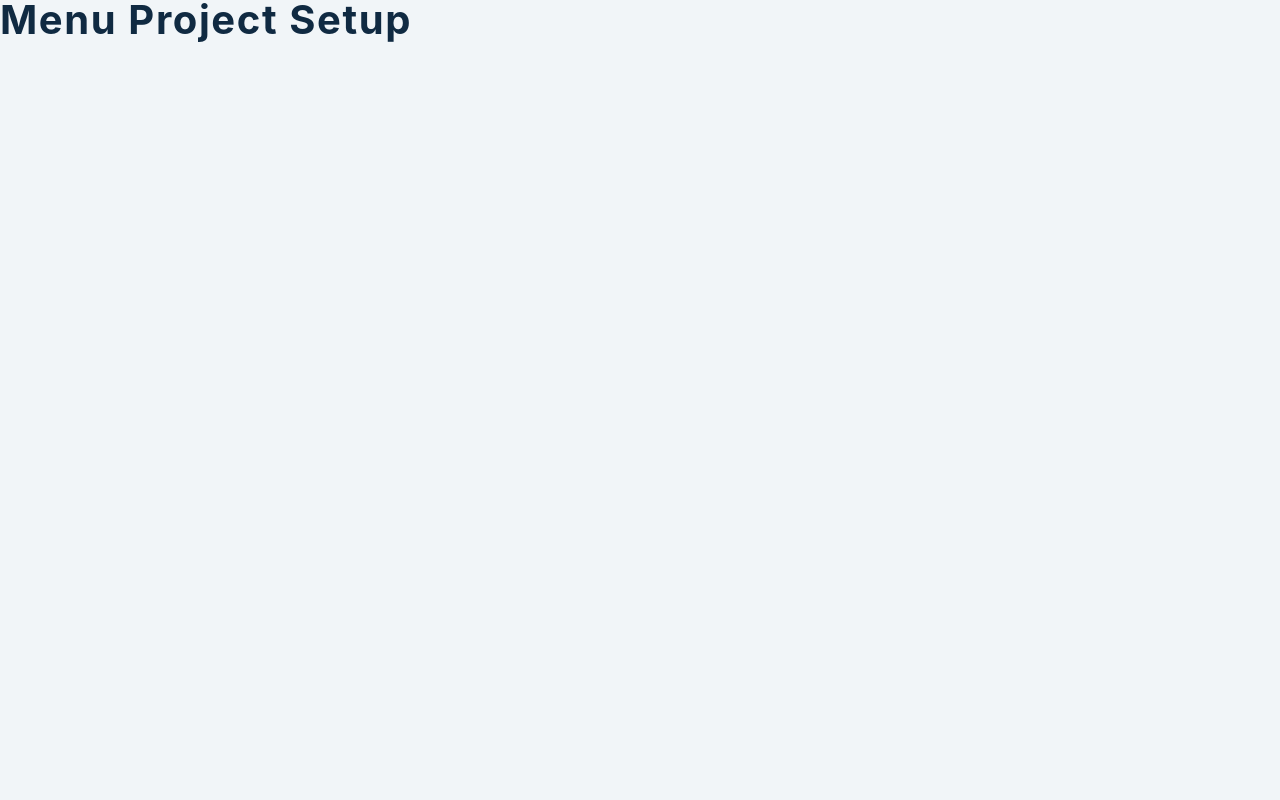
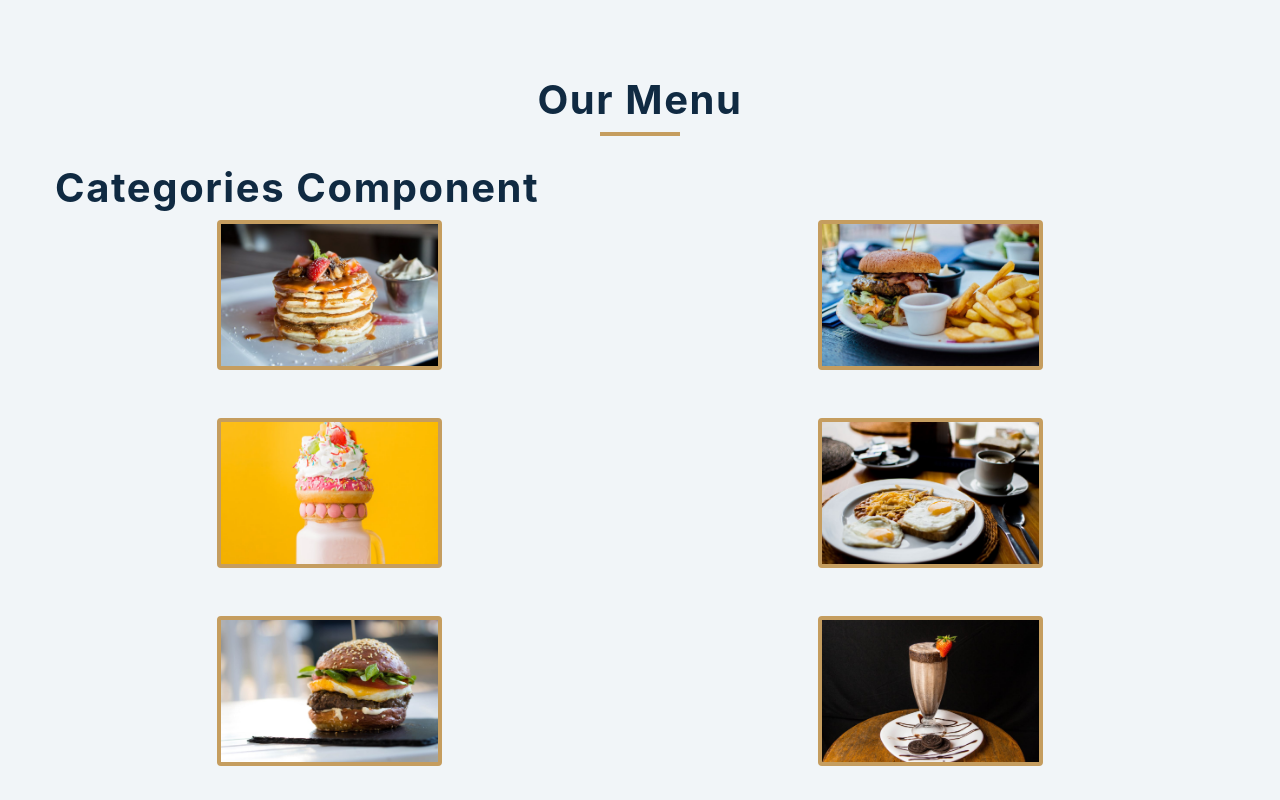
Before and after one commit to Shanto96/food_menu, a React (Create React App) app: page / in a window 1280 px wide. Shown: the top 800 px of the page. Built offline with nearby package versions, Linux system fonts and the light colour scheme.

Commit message:
main component set up

```diff
--- a/src/App.js
+++ b/src/App.js
@@ -4,7 +4,18 @@
 import items from './data';
 
 function App() {
-  return <h2>menu project setup</h2>;
+  const [menuItems,setMenuItems] = useState(items);
+  const [categories,setCategories] = useState();
+  return <main>
+       <section className="menu section">
+         <div className="title">
+           <h2>Our Menu</h2>
+           <div className="underline"></div>
+         </div>
+         < Categories />
+         < Menu  items={menuItems} />
+       </section>
+     </main>;
 }
 
 export default App;
--- a/src/Menu.js
+++ b/src/Menu.js
@@ -1,7 +1,20 @@
 import React from 'react';
 
-const Menu = () => {
-  return <h2>menu component</h2>;
+const Menu = ({items}) => {
+  return ( <div className="section-center">
+    {items.map((item)=>{
+
+    const {id,title,img,desc} = item;
+
+    return (
+      <article key={id} className="menu-item" >
+        <img src={img} alt={title} className="photo" />
+      </article>
+    )
+
+
+    })}
+  </div> );
 };
 
 export default Menu;
```
